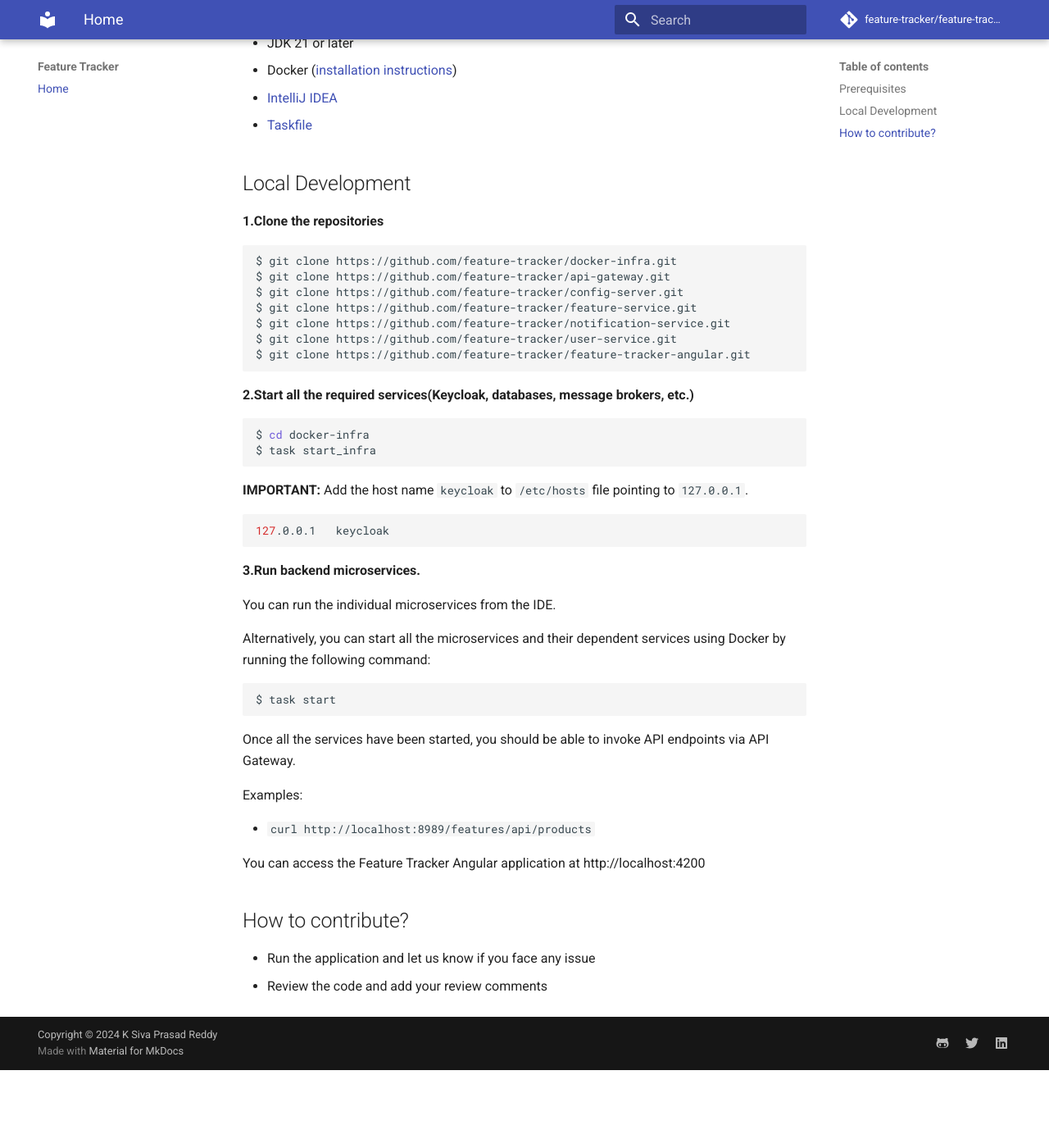
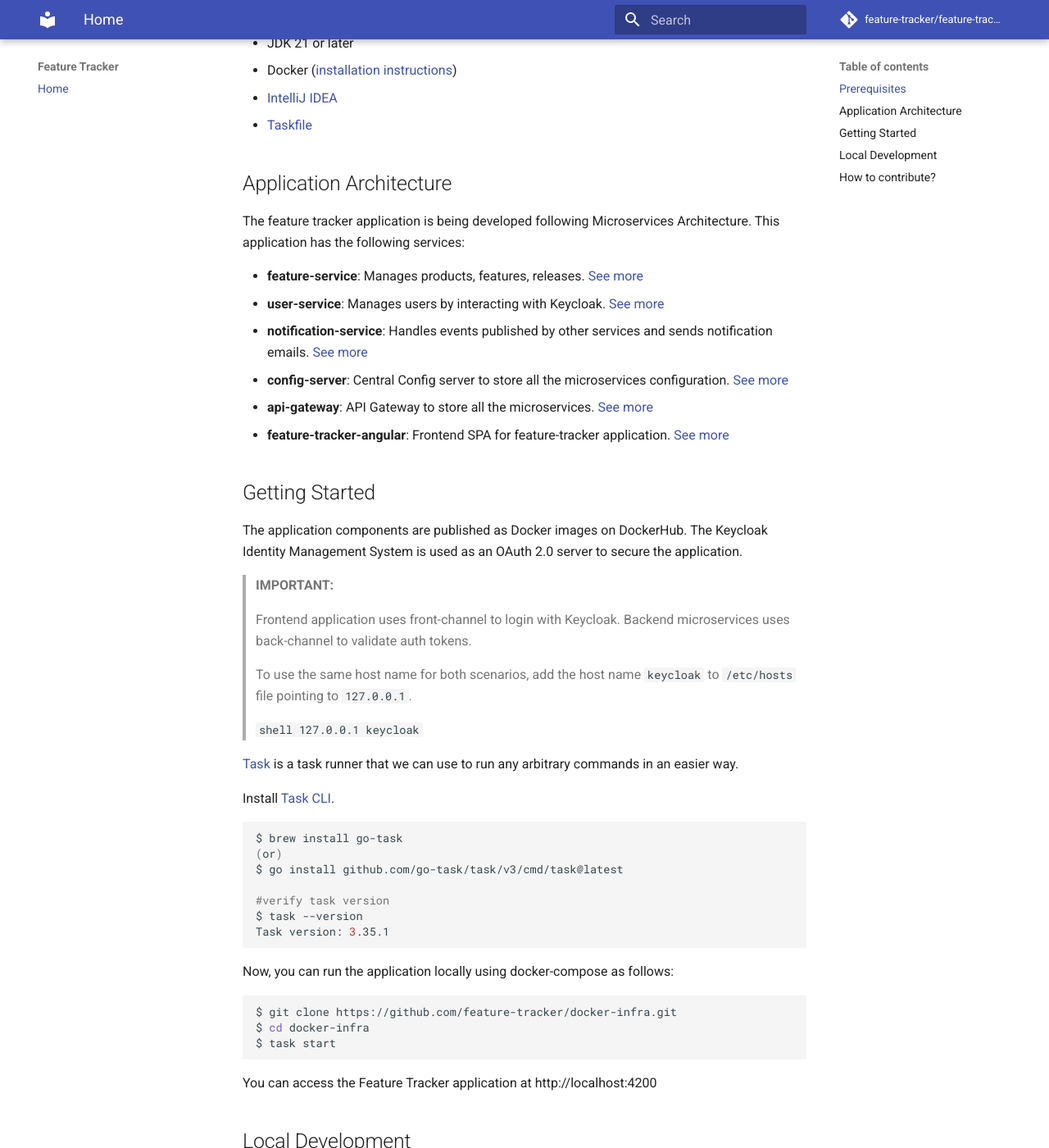
Before and after one commit to feature-tracker/feature-tracker.github.io, an MkDocs documentation site: the page built from docs/index.md, in a window 1280 px wide and 1400 px high, scrolled down 375 px. Shown: the whole window at 82% size. Built offline with MkDocs 1.6.1 and Material for MkDocs 9.7.7, drawn with Linux system fonts in a browser that asks for light colours; before the commit the page ends 1680 px from its top, so only the background shows below that; some of the changed text lies outside the part shown.

Commit message:
fix: update mkdocs content
Signed-off-by: K Siva Prasad Reddy <sivaprasadreddy.k@gmail.com>

````diff
--- a/docs/index.md
+++ b/docs/index.md
@@ -11,6 +11,59 @@
 * Docker ([installation instructions](https://docs.docker.com/engine/install/))
 * [IntelliJ IDEA](https://www.jetbrains.com/idea/)
 * [Taskfile](https://taskfile.dev/)
+
+## Application Architecture
+The feature tracker application is being developed following Microservices Architecture.
+This application has the following services:
+
+* **feature-service**: Manages products, features, releases. [See more](https://github.com/feature-tracker/feature-service/blob/main/README.md)
+* **user-service**: Manages users by interacting with Keycloak. [See more](https://github.com/feature-tracker/user-service/blob/main/README.md)
+* **notification-service**: Handles events published by other services and sends notification emails. [See more](https://github.com/feature-tracker/notification-service/blob/main/README.md)
+* **config-server**: Central Config server to store all the microservices configuration. [See more](https://github.com/feature-tracker/config-server/blob/main/README.md)
+* **api-gateway**: API Gateway to store all the microservices. [See more](https://github.com/feature-tracker/api-gateway/blob/main/README.md)
+* **feature-tracker-angular**: Frontend SPA for feature-tracker application. [See more](https://github.com/feature-tracker/feature-tracker-angular/blob/main/README.md)
+
+## Getting Started
+The application components are published as Docker images on DockerHub.
+The Keycloak Identity Management System is used as an OAuth 2.0 server to secure the application.
+
+
+> **IMPORTANT:**
+>
+> Frontend application uses front-channel to login with Keycloak.
+> Backend microservices uses back-channel to validate auth tokens.
+>
+> To use the same host name for both scenarios,
+> add the host name `keycloak` to `/etc/hosts` file pointing to `127.0.0.1`.
+>
+> ```shell
+> 127.0.0.1   keycloak
+> ```
+>
+
+[Task](https://taskfile.dev/) is a task runner that we can use to run any arbitrary commands in an easier way.
+
+Install [Task CLI](https://taskfile.dev/installation/).
+
+```shell
+$ brew install go-task
+(or)
+$ go install github.com/go-task/task/v3/cmd/task@latest
+
+#verify task version
+$ task --version
+Task version: 3.35.1
+```
+
+Now, you can run the application locally using docker-compose as follows:
+
+```shell
+$ git clone https://github.com/feature-tracker/docker-infra.git
+$ cd docker-infra
+$ task start
+```
+
+You can access the Feature Tracker application at http://localhost:4200
 
 ## Local Development
 
@@ -26,24 +79,17 @@
 $ git clone https://github.com/feature-tracker/feature-tracker-angular.git
 ```
 
-**2.Start all the required services(Keycloak, databases, message brokers, etc.)**
+**2. Build Docker images of all the components**
 
 ```shell
 $ cd docker-infra
-$ task start_infra
+$ ./local-build.sh
 ```
 
-**IMPORTANT:** Add the host name `keycloak` to `/etc/hosts` file pointing to `127.0.0.1`.
+**3.Start the entire application**
 
-```shell
-127.0.0.1   keycloak
-```
-
-**3.Run backend microservices.**
-
-You can run the individual microservices from the IDE.
-
-Alternatively, you can start all the microservices and their dependent services using Docker by running the following command:
+You can start all the components of the system and their dependent services(Keycloak, databases, message brokers, etc.)
+using Docker Compose by running the following command:
 
 ```shell
 $ task start
@@ -55,7 +101,20 @@
 
 * `curl http://localhost:8989/features/api/products`
 
-You can access the Feature Tracker Angular application at http://localhost:4200
+You can access the Feature Tracker application at http://localhost:4200
+
+**4.Debugging/Running Microservices from IDE**
+
+You may want to start the infra components as Docker containers and run specific microservice from IDE.
+
+In that case, start all the infra components(Keycloak, databases, message brokers, etc.) as follows:
+
+```shell
+$ cd docker-infra
+$ task start_infra
+```
+
+Now, you can run the individual microservices from the IDE.
 
 ## How to contribute?
 * Run the application and let us know if you face any issue
````
Also changed, not shown: README.md (+0 -11 lines), mkdocs-setup.md (added, +6 -0 lines).
